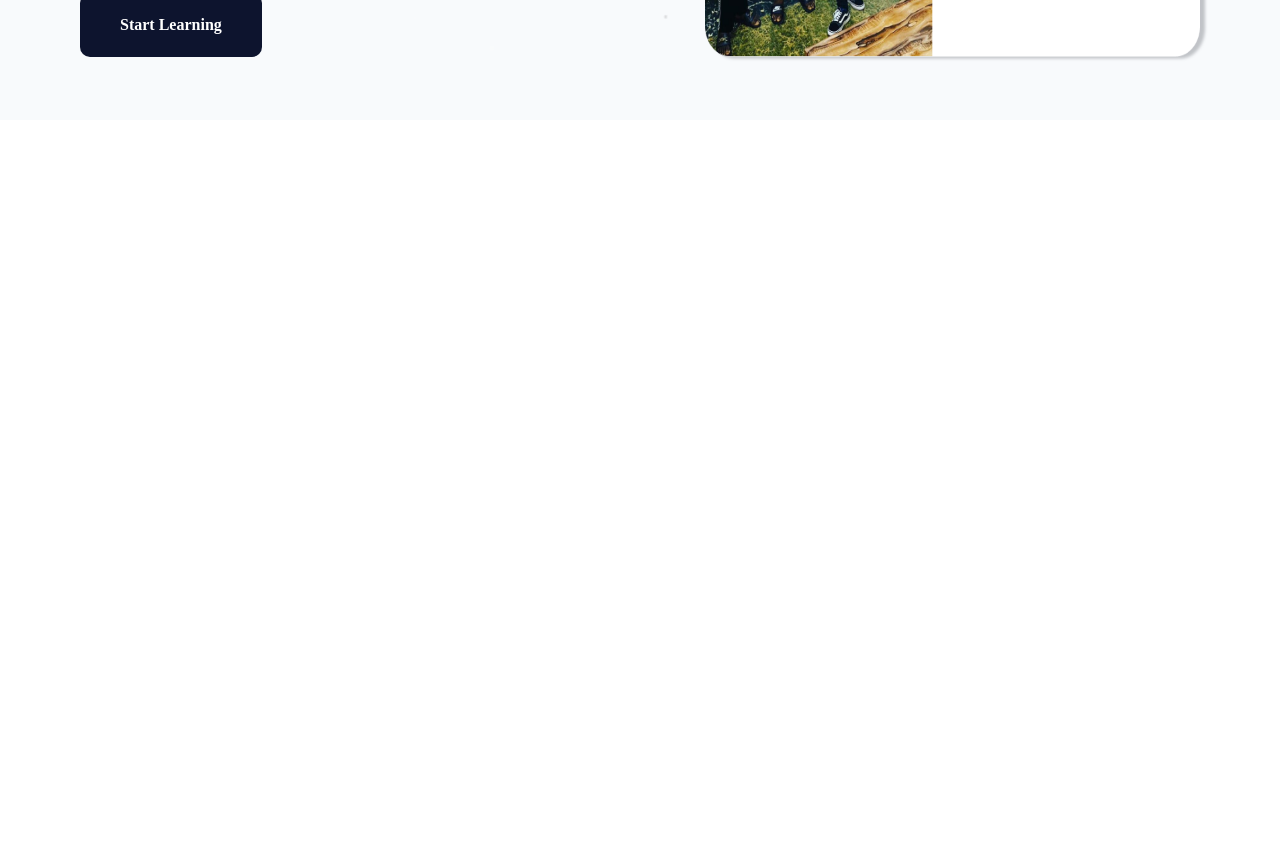
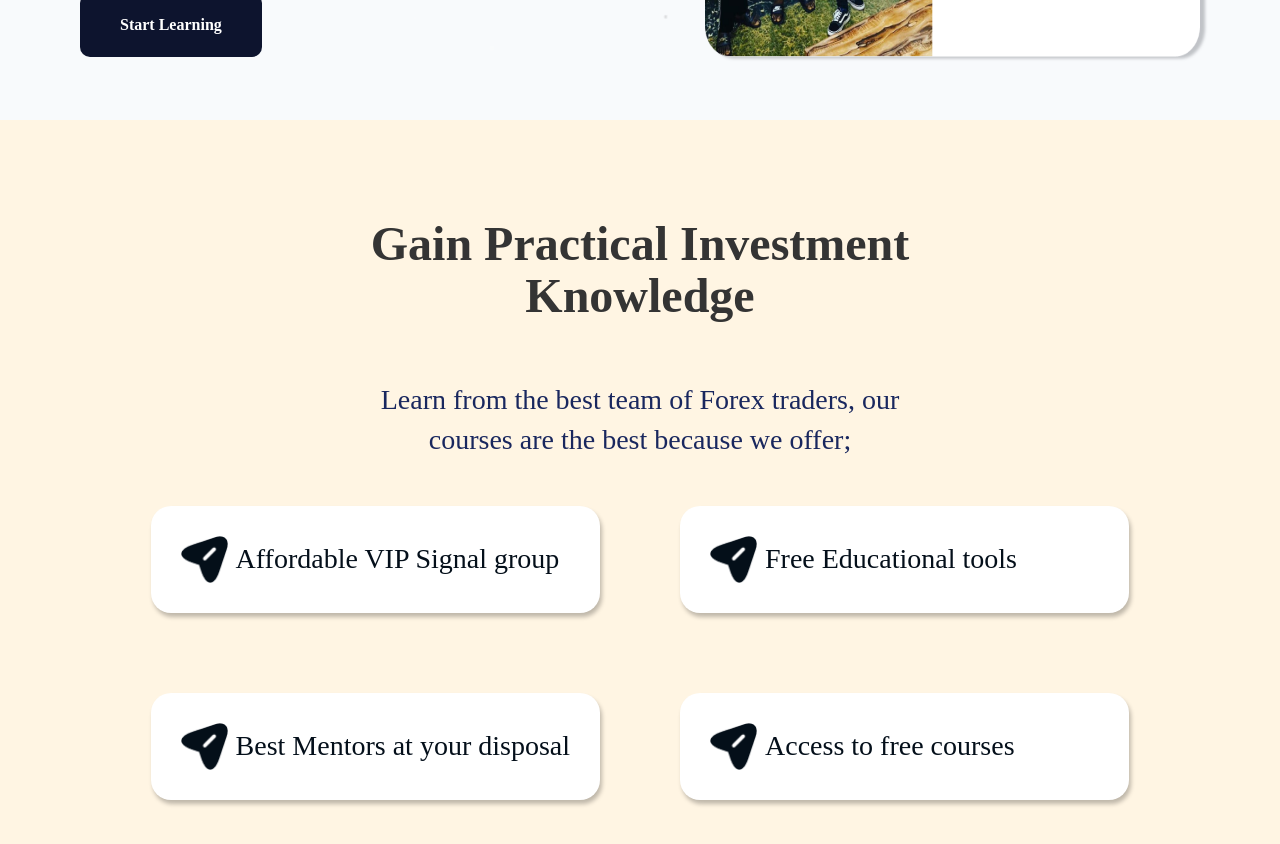
Before and after one commit to vickymarz/pips-god, a React (Create React App) app: page / in a window 1280 px wide. Shown: the part 2340-3184 px from the top of the page. Before the commit the page ends 2460 px from the top, so only its background shows below. Built offline with nearby package versions, Linux system fonts and the light colour scheme.

Commit message:
Add packages section

```diff
--- a/src/pages/homepage/components/index.tsx
+++ b/src/pages/homepage/components/index.tsx
@@ -2,3 +2,4 @@ export * from './intro'
 export * from './values'
 export * from './vision'
 export * from './mentorship'
+export * from './packages'
--- /dev/null
+++ b/src/pages/homepage/components/packages/index.tsx
@@ -0,0 +1,71 @@
+import arrow from '../../../../assets/images/arrow.png'
+
+export const Packages = () => {
+    const packages = [
+      {
+        'id': '1',
+        'title': 'Affordable VIP Signal group'
+      },
+      {
+        'id': '2',
+        'title': 'Free Educational tools'
+      },
+      {
+        'id': '3',
+        'title': 'Best Mentors at your disposal'
+      },
+      {
+        'id': '4',
+        'title': 'Access to free courses'
+      },
+    ]
+
+    const userPackages = packages.map(({id, title}) => (
+      <li key={id} className='flex justify-start items-center rounded-[10px] lg:rounded-[20px] mb-[14px] lg:mb-[0] bg-white shadow-cardShadowMobile lg:shadow-cardShadow gap-x-[4px] gap-x-[8px] p-[30px] p-[15px]'>
+        <div className='w-[23px] h-[23px] lg:w-[47px] lg:h-[47px]'>
+          <img src={arrow} alt="" />
+        </div>
+        <span className='text-[#040F1A] text-[14px] lg:text-[28px] font-medium'>{title}</span>
+      </li>
+    ))
+console.log(userPackages)
+  return (
+    <section className='flex flex-col justify-start lg:justify-center items-start lg:items-center gap-y-[16px] lg:gap-y-[46px] px-[25px] lg:px-[80px] py-[16px] lg:py-[98px] bg-[#FFF5E3]'>
+        <div className='flex flex-col justify-start lg:justify-center lg:items-center gap-y-[8px] lg:gap-y-[36px] lg:w-[50%] mx-auto'>
+            <h2 className="lg:text-center lg:mb-[22px] font-bold text-[22px] lg:text-[48px] leading-[27px] lg:leading-[52px] text-[#343434]">
+              Gain Practical Investment Knowledge
+            </h2>
+            <p className="lg:text-center lg:font-medium text-[14px] lg:text-[28px] text-[#19275E] leading-[19px] lg:leading-[40px]">
+              Learn from the best team of Forex traders, our courses are the best because we offer;
+            </p>
+        </div>
+        <ul className='lg:grid grid-cols-2 grid-rows-2 gap-[80px]' >
+          {/* <li className='rounded-[10px] lg:rounded-[20px] bg-white shadow-cardShadowMobile lg:shadow-cardShadow gap-x-[4px] gap-x-[8px] p-[30px] p-[15px]'>
+            <div className='w-[23px] h-[23px] lg:w-[47px] lg:h-[47px]'>
+              <img src={arrow} alt="" />
+            </div>
+            <span className='text-[#040F1A] text-[13px] lg:text-[28px] font-medium'>Affordable VIP Signal group</span>
+          </li>
+          <li className='flex rounded-[10px] lg:rounded-[20px] bg-white shadow-cardShadowMobile lg:shadow-cardShadow gap-x-[4px] gap-x-[8px] p-[30px] p-[15px]'>
+            <div className='w-[23px] h-[23px] lg:w-[47px] lg:h-[47px]'>
+              <img src={arrow} alt="" />
+            </div>
+            <span className='text-[#040F1A] text-[14px] text-[28px] font-medium'>Free Educational tools</span>
+          </li>
+          <li className='flex rounded-[10px] lg:rounded-[20px] bg-white shadow-cardShadowMobile lg:shadow-cardShadow gap-x-[4px] gap-x-[8px] p-[30px] p-[15px]'>
+            <div className='w-[23px] h-[23px] lg:w-[47px] lg:h-[47px]'>
+              <img src={arrow} alt="" />
+            </div>
+            <span className='text-[#040F1A] text-[14px] text-[28px] font-medium'>Best Mentors at your disposal</span>
+          </li>
+          <li className='flex rounded-[10px] lg:rounded-[20px] bg-white shadow-cardShadowMobile lg:shadow-cardShadow gap-x-[4px] gap-x-[8px] p-[30px] p-[15px]'>
+            <div className='w-[23px] h-[23px] lg:w-[47px] lg:h-[47px]'>
+              <img src={arrow} alt="" />
+            </div>
+            <span className='text-[#040F1A] text-[14px] text-[28px] font-medium'>Access to free courses</span>
+          </li> */}
+          {userPackages}
+        </ul>
+    </section>
+  )
+}
--- a/src/pages/homepage/index.tsx
+++ b/src/pages/homepage/index.tsx
@@ -1,5 +1,5 @@
 import { Header } from "components"
-import { Intro, Mentorship, Values, Vision } from './components'
+import { Intro, Mentorship, Packages, Values, Vision } from './components'
 export const Homepage = () => {
   return (
     <>
@@ -10,6 +10,7 @@ export const Homepage = () => {
       <Values />
       <Vision />
       <Mentorship />
+      <Packages />
     </>
   )
 }
--- a/tailwind.config.js
+++ b/tailwind.config.js
@@ -11,12 +11,16 @@ module.exports = {
         'flashes': "url('/src/assets/images/flashes.png')",
         'stars': "url('/src/assets/images/stars.png')",
         'mentors': "url('/src/assets/images/mentors.png')",
-        'cap': "url('/src/assets/images/cap.png')"
+        'cap': "url('/src/assets/images/cap.png')",
+        'arrow': "url('/src/assets/images/arrow.png')"
       },
       dropShadow: {
         'mentorShadow': '5.30801px 2.654px 1.76934px rgba(29, 30, 44, 0.25)',
+      },
+      boxShadow: {
+        'cardShadow': '2px 4px 4px rgba(0, 0, 0, 0.25)',
+        'cardShadowMobile': '0.984621px 1.96924px 1.96924px rgba(0, 0, 0, 0.25)',
       }
-
     },
   },
   plugins: [],
```
Also changed, not shown: src/assets/images/arrow.png (added).
